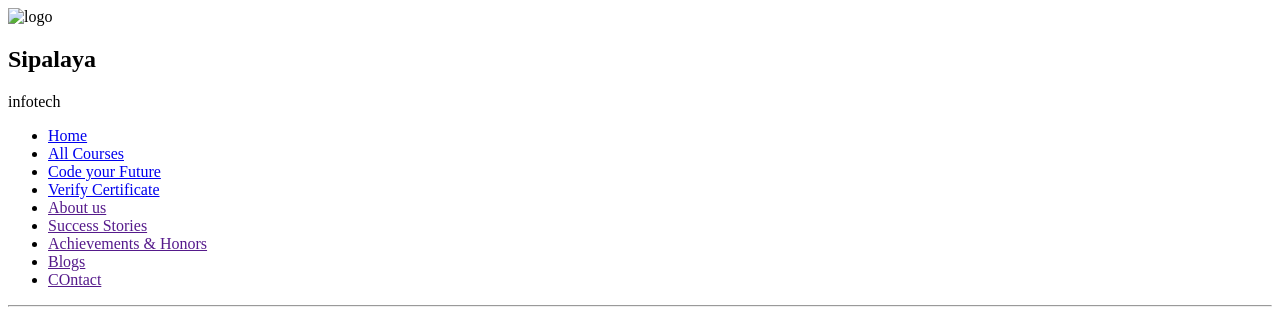
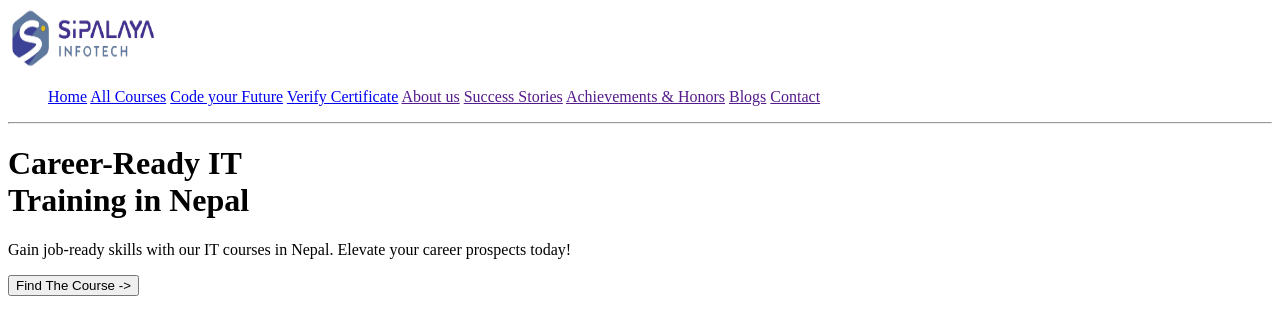
Before and after one commit to 2820007/HTML-BASIC, a plain HTML site: page Task/Task1.html in a window 1280 px wide. Shown: the top 325 px of the page. Drawn offline with Linux system fonts and the light colour scheme.

Commit message:
code updated

```diff
--- a/Task/Task1.html
+++ b/Task/Task1.html
@@ -10,21 +10,20 @@
       <!-- header -->
       <nav>
         <div>
-          <img src="" alt="logo" />
-          <h2>Sipalaya</h2>
-          <p>infotech</p>
+          <img src="one.png" width="150" height="60" alt="logo" />
+
         </div>
         <div>
           <ul>
-            <li><a href="home.html">Home</a></li>
-            <li><a href="allcourses.html">All Courses</a></li>
-            <li><a href="codeyourfuture.html">Code your Future</a></li>
-            <li><a href="verify-cerificate.html">Verify Certificate</a></li>
-            <li><a href="">About us</a></li>
-            <li><a href="">Success Stories</a></li>
-            <li><a href=""> Achievements & Honors</a></li>
-            <li><a href="">Blogs</a></li>
-            <li><a href="">COntact</a></li>
+            <a href="home.html">Home</a>
+            <a href="allcourses.html">All Courses</a>
+            <a href="codeyourfuture.html">Code your Future</a>
+            <a href="verify-cerificate.html">Verify Certificate</a>
+            <a href="">About us</a>
+            <a href="">Success Stories</a>
+            <a href=""> Achievements & Honors</a>
+            <a href="">Blogs</a>
+            <a href="">Contact</a>
           </ul>
         </div>
       </nav>
```
Also changed, not shown: Task/allcourses.html (+11 -12 lines), Task/codeyourfuture.html (+11 -12 lines), Task/home.html (+11 -12 lines), Task/verify-cerificate.html (+11 -12 lines), Task/one.png (added).
